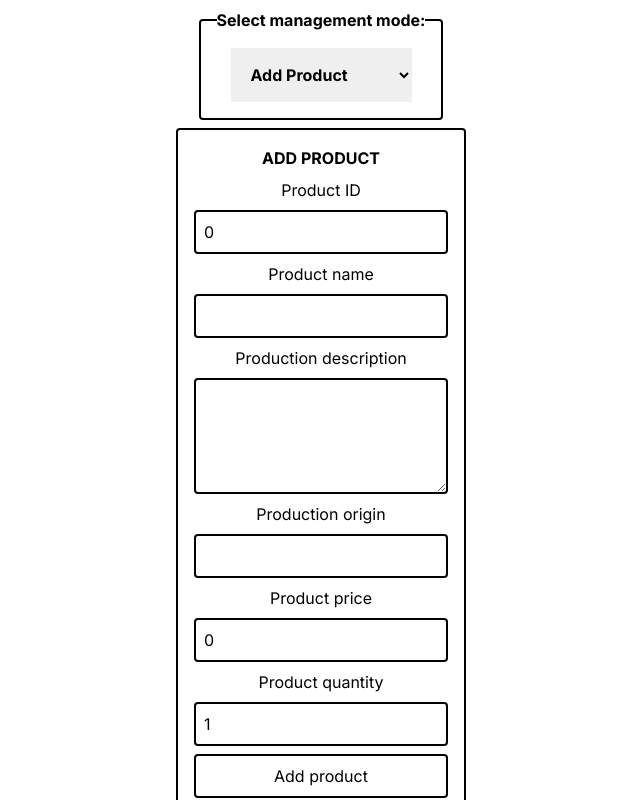
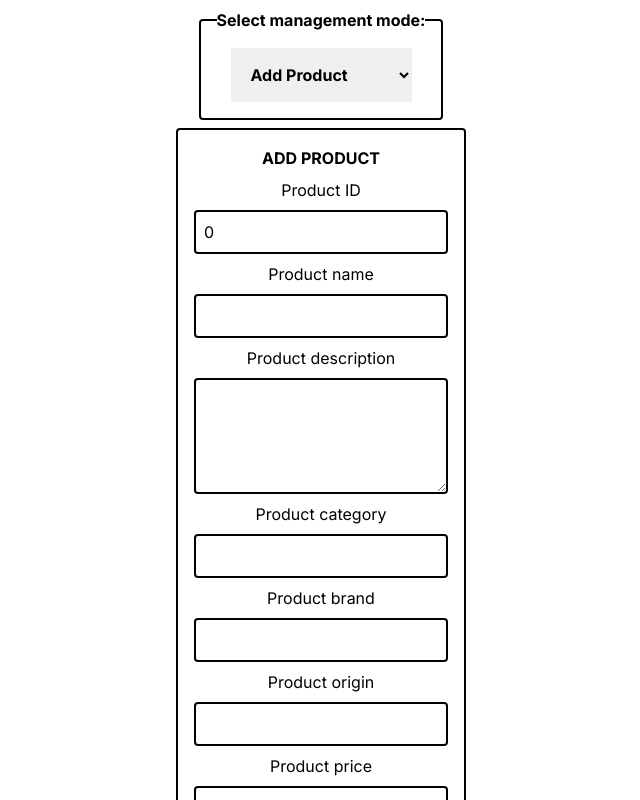
Before and after one commit to CHBChan/mythic-emporium, a Next.js app: page /addProduct in a window 1280 px wide. Shown: the top 800 px of the page, without its empty margins (319-959 px from the left). Built offline with nearby package versions, Linux system fonts and the light colour scheme.

Commit message:
Fixed Product Insert

```diff
--- a/src/app/addProduct/page.tsx
+++ b/src/app/addProduct/page.tsx
@@ -14,16 +14,19 @@ function AddProduct() {
     const [formType, setFormType] = React.useState(formTypeOpt.AddProduct);
     const [fetched, setFetched] = React.useState(false);
     const [product, setProduct] = React.useState({
-        id: 0,
-        product: '',
-        description: '',
-        origin: '',
-        price: 0,
-        quantity: 1
+        product_id: 0,
+        product_name: '',
+        product_desc: '',
+        product_category: '',
+        product_brand: '',
+        product_origin: '',
+        product_price: 0,
+        product_quantity: 1
     });
 
     const addNewProduct = async () => {
         try {
+            console.log('In addNewProduct');
             console.log(product);
             const response = await axios.post("api/products/addProduct", product);
             console.log("Product added successfully", response.data);
@@ -65,13 +68,13 @@ function AddProduct() {
     React.useEffect(() => {
         switch(formType) {
             case formTypeOpt.AddProduct:
-                if(product.product.length > 0 && product.description.length > 0) {
+                if(product.product_name.length > 0 && product.product_desc.length > 0) {
                     addNewProduct();
                 }
                 break;
 
             case formTypeOpt.UpdateProduct:
-                if(product.product.length > 0 && product.description.length > 0) {
+                if(product.product_name.length > 0 && product.product_desc.length > 0) {
                     updateProduct();
                 }
                 break;
@@ -89,7 +92,18 @@ function AddProduct() {
         console.log('Changing form type');
         setFormType(type);
         setFetched(false);
-    }
+    };
+
+    const defaultValues={
+        product_id: 0,
+        product_name: '',
+        product_desc: '',
+        product_category: '',
+        product_brand: '',
+        product_origin: '',
+        product_price: 0,
+        product_quantity: 1
+    };
 
     return (
         <div className='flex flex-col items-center'>
@@ -105,40 +119,38 @@ function AddProduct() {
             { // Add Product Form
             formType == formTypeOpt.AddProduct &&
             <Formik
-                initialValues={{
-                    id: 0,
-                    product: '',
-                    description: '',
-                    origin: '',
-                    price: 0,
-                    quantity: 1
-                }}
+                initialValues={defaultValues}
                 onSubmit={(values) => {
-                    console.log(values);
                     setProduct({
-                        id: values.id,
-                        product: values.product,
-                        description: values.description,
-                        origin: values.origin,
-                        price: values.price,
-                        quantity: values.quantity
+                        product_id: values.product_id,
+                        product_name: values.product_name,
+                        product_desc: values.product_desc,
+                        product_category: values.product_category,
+                        product_brand: values.product_brand,
+                        product_origin: values.product_origin,
+                        product_price: values.product_price,
+                        product_quantity: values.product_quantity
                     });
                 }}>
                 <Form
                     className='flex flex-col gap-2 justify-center text-center border-solid border-2 border-black rounded max-w-[400px] p-4'>
                     <h1 className='font-bold'>ADD PRODUCT</h1>
                     <label htmlFor='id'>Product ID</label>
-                    <Field className='p-2 border-solid border-2 border-black rounded' type='number' name='id' min='0' />
+                    <Field className='p-2 border-solid border-2 border-black rounded' type='number' name='product_id' min='0' />
                     <label htmlFor='product'>Product name</label>
-                    <Field className='p-2 border-solid border-2 border-black rounded' type='text' name='product' />
-                    <label htmlFor='description'>Production description</label>
-                    <Field className='p-2 border-solid border-2 border-black rounded' component='textarea' rows='4' name='description' />
-                    <label htmlFor='origin'>Production origin</label>
-                    <Field className='p-2 border-solid border-2 border-black rounded' type='text' name='origin' />
+                    <Field className='p-2 border-solid border-2 border-black rounded' type='text' name='product_name' />
+                    <label htmlFor='description'>Product description</label>
+                    <Field className='p-2 border-solid border-2 border-black rounded' component='textarea' rows='4' name='product_desc' />
+                    <label htmlFor='category'>Product category</label>
+                    <Field className='p-2 border-solid border-2 border-black rounded' type='text' name='product_category' />
+                    <label htmlFor='brand'>Product brand</label>
+                    <Field className='p-2 border-solid border-2 border-black rounded' type='text' name='product_brand' />
+                    <label htmlFor='origin'>Product origin</label>
+                    <Field className='p-2 border-solid border-2 border-black rounded' type='text' name='product_origin' />
                     <label htmlFor='price'>Product price</label>
-                    <Field className='p-2 border-solid border-2 border-black rounded' type='number' name='price' min='0' />
+                    <Field className='p-2 border-solid border-2 border-black rounded' type='number' name='product_price' min='0' />
                     <label htmlFor='quantity'>Product quantity</label>
-                    <Field className='p-2 border-solid border-2 border-black rounded' type='number' name='quantity' min='0' />
+                    <Field className='p-2 border-solid border-2 border-black rounded' type='number' name='product_quantity' min='0' />
                     <button className='p-2 border-solid border-2 border-black rounded' type='submit'>
                         Add product
                     </button>
@@ -147,30 +159,24 @@ function AddProduct() {
             { // Update Product Form
                 formType == formTypeOpt.UpdateProduct &&
                 <Formik
-                initialValues={{
-                    id: 0,
-                    product: '',
-                    description: '',
-                    origin: '',
-                    price: 0,
-                    quantity: 1
-                }}
+                initialValues={defaultValues}
                 onSubmit={(values) => {
-                    console.log(values);
                     setProduct({
-                        id: values.id,
-                        product: values.product,
-                        description: values.description,
-                        origin: values.origin,
-                        price: values.price,
-                        quantity: values.quantity
+                        product_id: values.product_id,
+                        product_name: values.product_name,
+                        product_desc: values.product_desc,
+                        product_category: values.product_category,
+                        product_brand: values.product_brand,
+                        product_origin: values.product_origin,
+                        product_price: values.product_price,
+                        product_quantity: values.product_quantity
                     });
                 }}>
                 <Form
                     className='flex flex-col gap-2 justify-center text-center border-solid border-2 border-black rounded max-w-[400px] p-4'>
                     <h1 className='font-bold'>UPDATE PRODUCT</h1>
                     <label htmlFor='id'>Product ID</label>
-                    <Field className='p-2 border-solid border-2 border-black rounded' type='number' name='id' min='0' />
+                    <Field className='p-2 border-solid border-2 border-black rounded' type='number' name='product_id' min='0' />
 
                     { !fetched &&
                     <button className='p-2 border-solid border-2 border-black rounded' type='button' onClick={() => fetchProduct()}>
@@ -180,15 +186,19 @@ function AddProduct() {
                     { fetched &&
                     <>
                     <label htmlFor='product'>Product name</label>
-                    <Field className='p-2 border-solid border-2 border-black rounded' type='text' name='product' />
+                    <Field className='p-2 border-solid border-2 border-black rounded' type='text' name='product_name' />
                     <label htmlFor='description'>Production description</label>
-                    <Field className='p-2 border-solid border-2 border-black rounded' component='textarea' rows='4' name='description' />
+                    <Field className='p-2 border-solid border-2 border-black rounded' component='textarea' rows='4' name='product_desc' />
+                    <label htmlFor='category'>Product category</label>
+                    <Field className='p-2 border-solid border-2 border-black rounded' type='text' name='product_category' />
+                    <label htmlFor='brand'>Product brand</label>
+                    <Field className='p-2 border-solid border-2 border-black rounded' type='text' name='product_brand' />
                     <label htmlFor='origin'>Production origin</label>
-                    <Field className='p-2 border-solid border-2 border-black rounded' type='text' name='origin' />
+                    <Field className='p-2 border-solid border-2 border-black rounded' type='text' name='product_origin' />
                     <label htmlFor='price'>Product price</label>
-                    <Field className='p-2 border-solid border-2 border-black rounded' type='number' name='price' min='0' />
+                    <Field className='p-2 border-solid border-2 border-black rounded' type='number' name='product_price' min='0' />
                     <label htmlFor='quantity'>Product quantity</label>
-                    <Field className='p-2 border-solid border-2 border-black rounded' type='number' name='quantity' min='0' />
+                    <Field className='p-2 border-solid border-2 border-black rounded' type='number' name='product_quantity' min='0' />
                     <button className='p-2 border-solid border-2 border-black rounded' type='submit'>
                         Add product
                     </button>
@@ -199,30 +209,24 @@ function AddProduct() {
             { // Remove Product Form
                 formType == formTypeOpt.RemoveProduct &&
                 <Formik
-                initialValues={{
-                    id: 0,
-                    product: '',
-                    description: '',
-                    origin: '',
-                    price: 0,
-                    quantity: 1
-                }}
+                initialValues={defaultValues}
                 onSubmit={(values) => {
-                    console.log(values);
                     setProduct({
-                        id: values.id,
-                        product: values.product,
-                        description: values.description,
-                        origin: values.origin,
-                        price: values.price,
-                        quantity: values.quantity
+                        product_id: values.product_id,
+                        product_name: values.product_name,
+                        product_desc: values.product_desc,
+                        product_category: values.product_category,
+                        product_brand: values.product_brand,
+                        product_origin: values.product_origin,
+                        product_price: values.product_price,
+                        product_quantity: values.product_quantity
                     });
                 }}>
                 <Form
                     className='flex flex-col gap-2 justify-center text-center border-solid border-2 border-black rounded max-w-[400px] p-4'>
                     <h1 className='font-bold'>REMOVE PRODUCT</h1>
                     <label htmlFor='id'>Product ID</label>
-                    <Field className='p-2 border-solid border-2 border-black rounded' type='number' name='id' min='0' />
+                    <Field className='p-2 border-solid border-2 border-black rounded' type='number' name='product_id' min='0' />
 
                     { !fetched &&
                     <button className='p-2 border-solid border-2 border-black rounded' type='button' onClick={() => fetchProduct()}>
@@ -232,7 +236,7 @@ function AddProduct() {
                     { fetched &&
                     <>
                         <label htmlFor='product'>Product name</label>
-                        <Field className='p-2 border-solid border-2 border-black rounded' type='text' name='product' disabled={true}/>
+                        <Field className='p-2 border-solid border-2 border-black rounded' type='text' name='product_name' disabled={true}/>
                         <button className='p-2 border-solid border-2 border-black rounded' type='submit'>
                             Remove product
                         </button>
--- a/src/app/api/users/login/route.ts
+++ b/src/app/api/users/login/route.ts
@@ -1,10 +1,10 @@
-import { connect } from "@/dbConfig/dbConfig";
+import { MongoConnect } from "@/dbConfig/dbConfig";
 import User from "@/models/userModel";
 import { NextRequest, NextResponse } from "next/server";
 import bcryptjs from "bcryptjs";
 import jwt from "jsonwebtoken";
 
-connect();
+MongoConnect();
 
 export async function POST(request : NextRequest) {
     try{
--- a/src/app/api/users/signup/route.ts
+++ b/src/app/api/users/signup/route.ts
@@ -1,10 +1,10 @@
-import { connect } from "@/dbConfig/dbConfig";
+import { MongoConnect } from "@/dbConfig/dbConfig";
 import User from "@/models/userModel";
 import { NextRequest, NextResponse } from "next/server";
 import bcryptjs from "bcryptjs";
 
 
-connect();
+MongoConnect();
 
 export async function POST(request: NextRequest) {
     try{
--- a/src/app/layout.tsx
+++ b/src/app/layout.tsx
@@ -5,8 +5,8 @@ import { Inter } from 'next/font/google'
 const inter = Inter({ subsets: ['latin'] })
 
 export const metadata: Metadata = {
-  title: 'Create Next App',
-  description: 'Generated by create next app',
+  title: 'Mythic Emporium',
+  description: 'The best commerce store in the multiverse!',
 }
 
 export default function RootLayout({
--- a/src/models/productModel.ts
+++ b/src/models/productModel.ts
@@ -9,11 +9,18 @@ const productSchema = new mongoose.Schema({
     product_name: {
         type: String,
         required: [true, "Please provide a product name"],
-        unique: true,
     },
     product_desc: {
         type: String,
         required: [true, "Please provide a description"],
+    },
+    product_category: {
+        type: String,
+        default: 'General goods',
+    },
+    product_brand: {
+        type: String,
+        default: 'Misc. merchant',
     },
     product_origin: {
         type: String,
@@ -27,7 +34,7 @@ const productSchema = new mongoose.Schema({
         type: Number,
         required: [true, "Please provide a quantity"],
     }
-})
+});
 
 const Product = mongoose.models.products || mongoose.model("products", productSchema);
 
--- a/src/models/userModel.ts
+++ b/src/models/userModel.ts
@@ -13,7 +13,7 @@ const userSchema = new mongoose.Schema({
     isAdmin: {
         type: Boolean,
         default: false,
-    },
+    }
 })
 
 const User = mongoose.models.users || mongoose.model("users", userSchema);
```
Also changed, not shown: src/app/api/products/addProduct/route.ts (+13 -11 lines), src/dbConfig/dbConfig.ts (+6 -3 lines), src/app/api/products/fetchProduct/route.ts (added), 1 other file (tests, documents, lock files or other folders).
